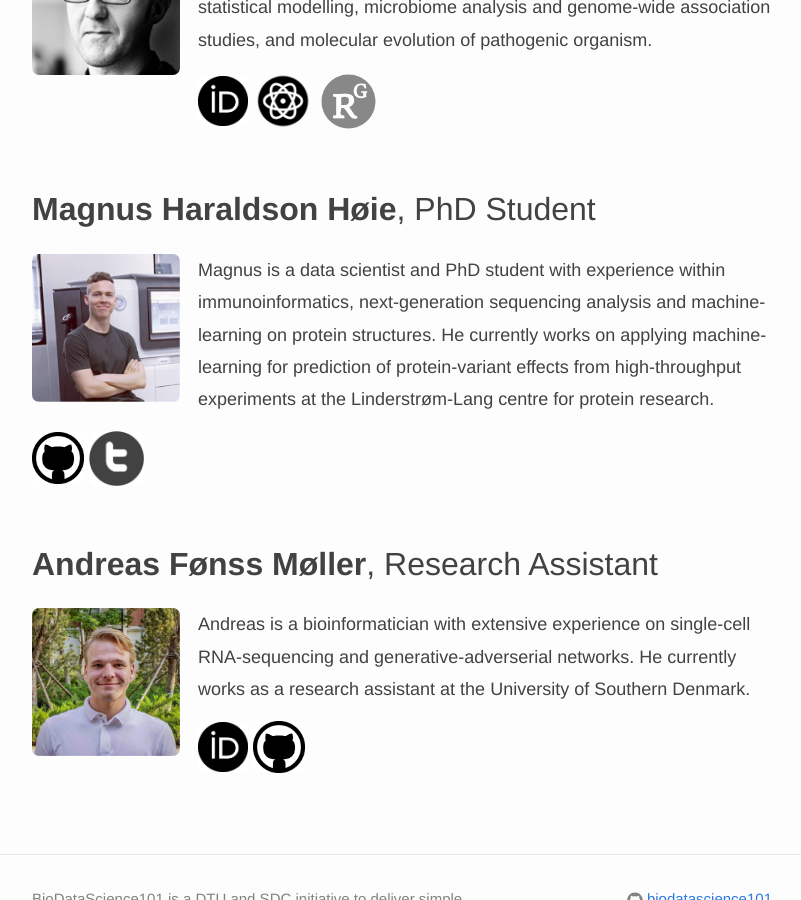
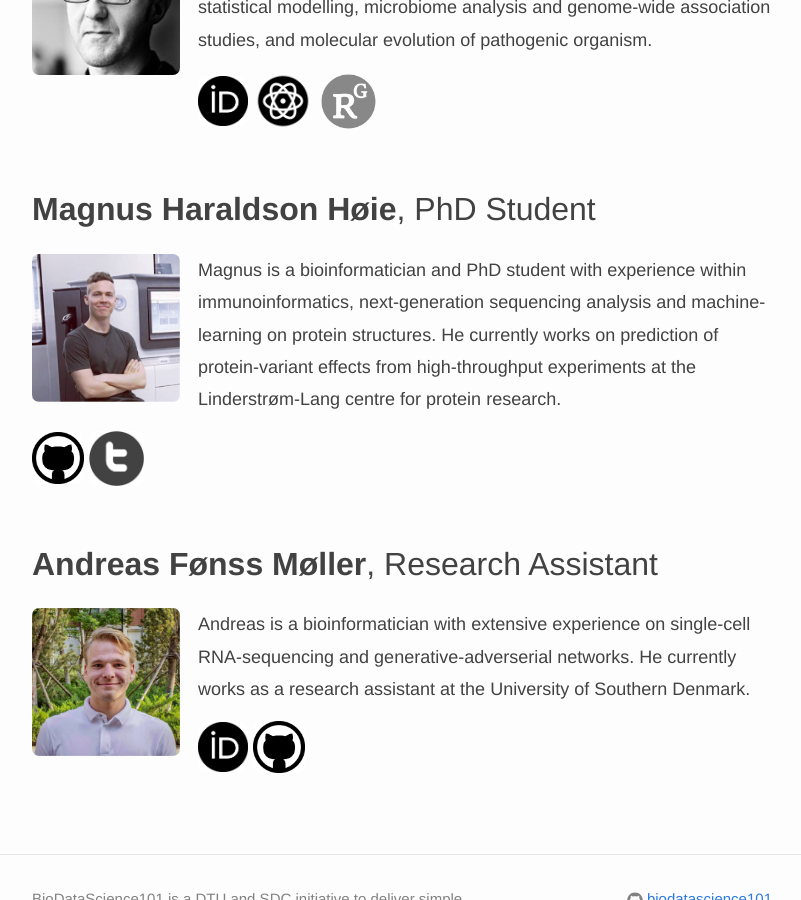
Before and after one commit to biodatascience101/BioDataScience101.github.io, a Jekyll site: the page built from _pages/about/index.md, in a window 1280 px wide and 900 px high, scrolled down 1355 px. Shown: the whole window, without its empty margins (238-1039 px from the left). Built offline with Jekyll 4.4.1, drawn with Linux system fonts in a browser that asks for light colours; nearby versions of some CDN libraries.

Commit message:
Update team.yml

```diff
--- a/_data/team.yml
+++ b/_data/team.yml
@@ -41,8 +41,8 @@
   github: https://github.com/Magnushhoie
   twitter: https://twitter.com/magnushoie
   bio: >
-    Magnus is a data scientist and PhD student with experience within immunoinformatics,
-    next-generation sequencing analysis and machine-learning on protein structures. He currently works on applying machine-learning for prediction of
+    Magnus is a bioinformatician and PhD student with experience within immunoinformatics,
+    next-generation sequencing analysis and machine-learning on protein structures. He currently works on prediction of
     protein-variant effects from high-throughput experiments at the Linderstrøm-Lang centre for protein research.
 
   photo: team/magnus_profile3.jpg
```
